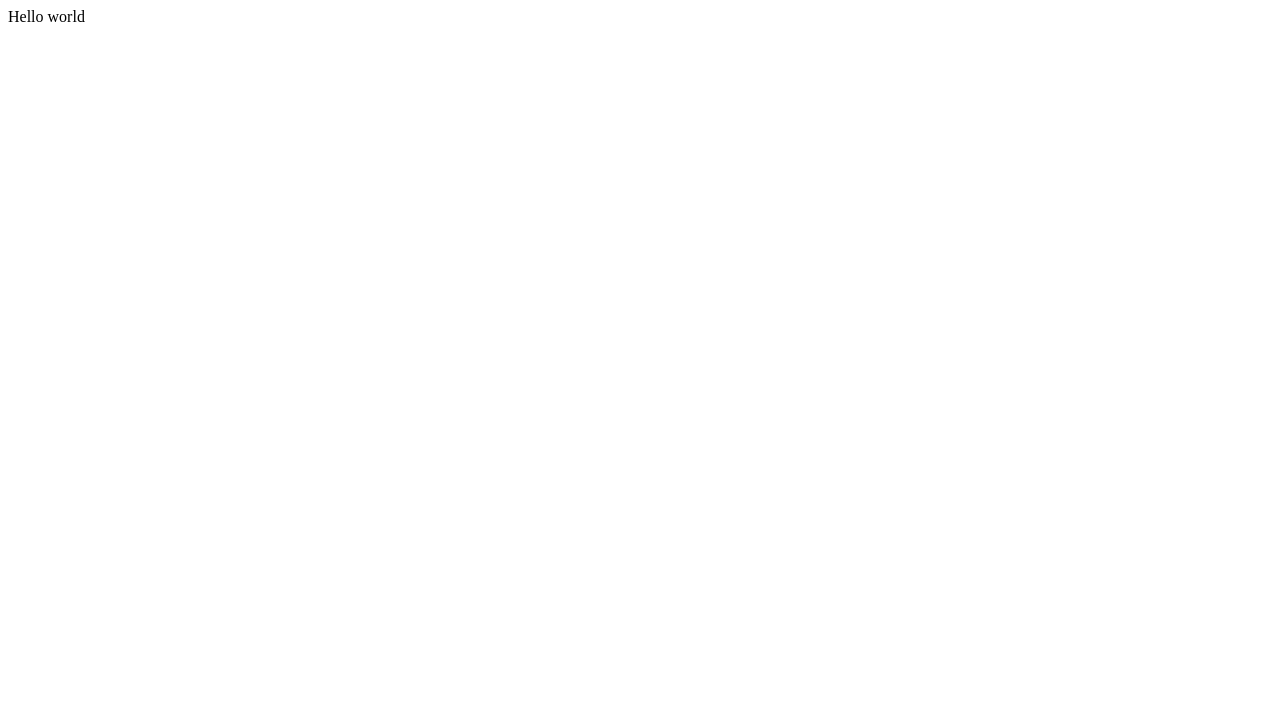
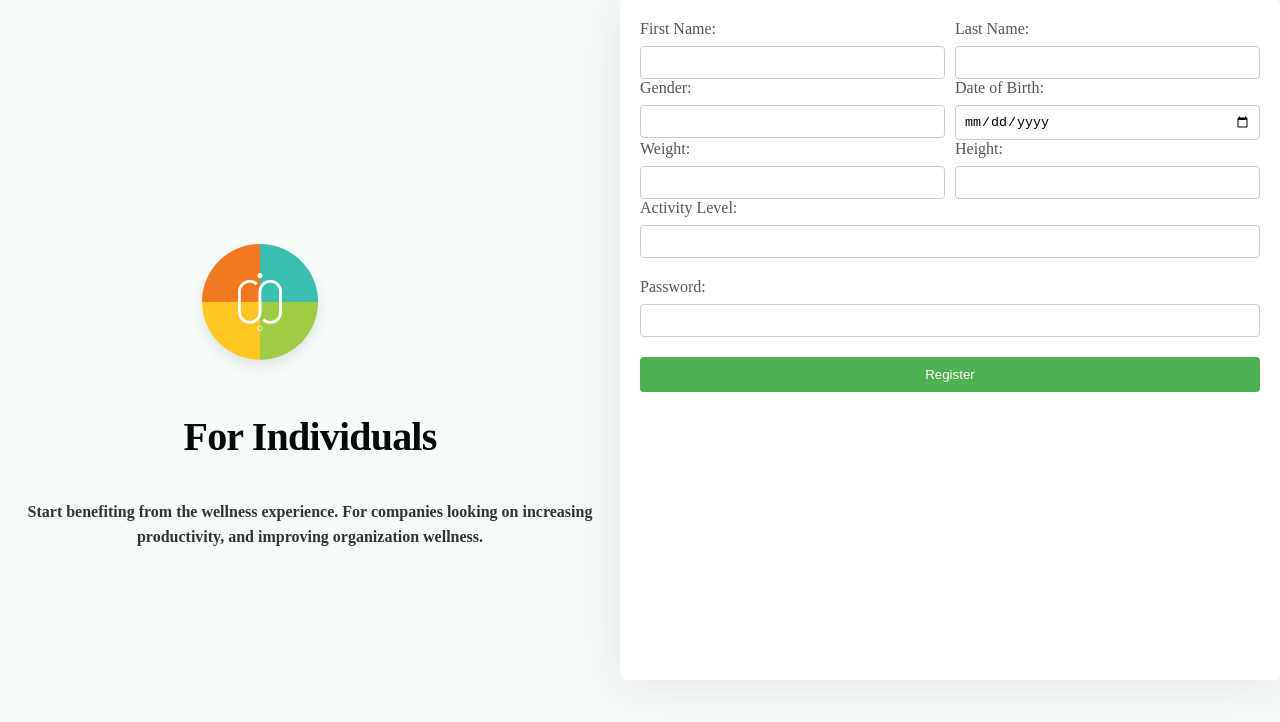
Before and after one commit to CHISOM96/AltschoolFSemester2ndAssignment, a plain HTML site: page index.html in a window 1280 px wide. Drawn offline with Linux system fonts and the light colour scheme; a web font is replaced by a local one.

Commit message:
Basic form structure

```diff
--- a/index.html
+++ b/index.html
@@ -6,10 +6,73 @@
   <meta name="viewport" content="width=device-width">
   <title>Signup Page</title>
   <link href="style.css" rel="stylesheet" type="text/css" />
+  <link href="https://fonts.cdnfonts.com/css/brown" rel="stylesheet">
 </head>
 
 <body>
-  Hello world
+  <div class="container">
+    <div class="logo-container">
+      <img src="images/Logo.png" alt="Your Logo">
+      <h1 class="opening">For Individuals</h1>
+      <p class="opening-text">Start benefiting from the wellness experience. For companies looking on increasing
+        productivity, and improving
+        organization wellness. </p>
+    </div>
+
+    <div class="form-container">
+      <div class="signup-container">
+        <form action="#" method="post">
+          <div class="grid-group">
+            <div class="grid-item">
+              <label for="firstname">First Name:</label>
+              <input type="text" id="firstname" name="firstname" required>
+            </div>
+
+            <div class="grid-item">
+              <label for="lastname">Last Name:</label>
+              <input type="text" id="lastname" name="lastname" required>
+            </div>
+          </div>
+          <div class="grid-group">
+            <div class="grid-item">
+              <label for="gender">Gender:</label>
+              <input type="text" id="gender" name="gender" required>
+            </div>
+
+            <div class="grid-item">
+              <label for="dob">Date of Birth:</label>
+              <input type="date" id="dob" name="dob" required>
+            </div>
+          </div>
+          <div class="grid-group">
+            <div class="grid-item">
+              <label for="weight">Weight:</label>
+              <input type="number" id="weight" name="weight" required>
+            </div>
+
+            <div class="grid-item">
+              <label for="height">Height:</label>
+              <input type="number" id="height" name="height" required>
+            </div>
+          </div>
+
+          <div class="form-group">
+
+            <label for="activityLevel">Activity Level:</label>
+            <input type="text" id="activityLevel" name="activityLevel" required>
+          </div>
+
+          <div class="form-group">
+            <label for="password">Password:</label>
+            <input type="password" id="password" name="password" required minlength="8">
+          </div>
+      </div>
+
+      <button type="submit">Register</button>
+      </form>
+    </div>
+  </div>
+  </div>
   <script src="script.js"></script>
 
   <!--
--- a/style.css
+++ b/style.css
@@ -2,3 +2,136 @@ html {
   height: 100%;
   width: 100%;
 }
+
+body {
+  background-color: rgba(46, 196, 182, 0.04);
+  flex-shrink: 0;
+  margin: 0;
+  display: flex;
+  height: 100vh;
+}
+
+.opening {
+  color: var(--cl-black, #000b0a);
+  font-family: BrownBold;
+  font-size: 40px;
+  font-style: normal;
+  line-height: 50px;
+  letter-spacing: -0.8px;
+  font-weight: 700 !important;
+}
+
+.opening-text {
+  color: var(--cl-grey, #737373);
+  font-family: BrownMediumRegular;
+  font-size: 16px;
+  font-style: normal;
+  line-height: 25px;
+}
+
+
+.container {
+  display: flex;
+  width: 100%;
+}
+
+.logo-container {
+  display: flex;
+  flex-direction: column;
+  align-items: center;
+  justify-content: center;
+  width: 50%;
+}
+
+.logo-container img {
+  max-width: 50%;
+  height: auto;
+  vertical-align: middle;
+  margin-right: 100px;
+}
+
+.logo-container p {
+  margin-top: 10px;
+  color: #333;
+  font-weight: bold;
+  text-align: center;
+}
+
+.form-container {
+  background: #fff;
+  padding: 20px;
+  border-radius: 6px;
+  width: 50%;
+  height: 80%;
+  box-shadow: 0px 4px 50px 0px rgba(4, 8, 19, 0.10);
+}
+
+.signup-container h2 {
+  text-align: center;
+  color: #333;
+}
+
+.form-group {
+  margin-bottom: 20px;
+}
+
+label {
+  display: block;
+  margin-bottom: 8px;
+  color: #555;
+}
+
+input {
+  width: 100%;
+  padding: 8px;
+  box-sizing: border-box;
+  border: 1px solid #ccc;
+  border-radius: 4px;
+}
+
+button {
+  background-color: #4caf50;
+  color: #fff;
+  padding: 10px;
+  border: none;
+  border-radius: 4px;
+  cursor: pointer;
+  width: 100%;
+}
+
+button:hover {
+  background-color: #45a049;
+}
+
+.grid-group {
+  display: grid;
+  grid-template-columns: repeat(2, 1fr);
+  gap: 10px;
+}
+
+.grid-item {
+  display: flex;
+  flex-direction: column;
+}
+
+@media screen and (max-width: 600px) {
+  .container {
+    flex-direction: column;
+  }
+
+  .logo-container,
+  .form-container {
+    width: 100%;
+    /* Full width on small screens */
+  }
+
+  .logo-container {
+    order: 1;
+    /* Move logo container to the top */
+  }
+
+  .form-container {
+    order: 2;
+    /* Move form container below the logo */
+  }
+}
```
Also changed, not shown: images/Logo.png (added).
